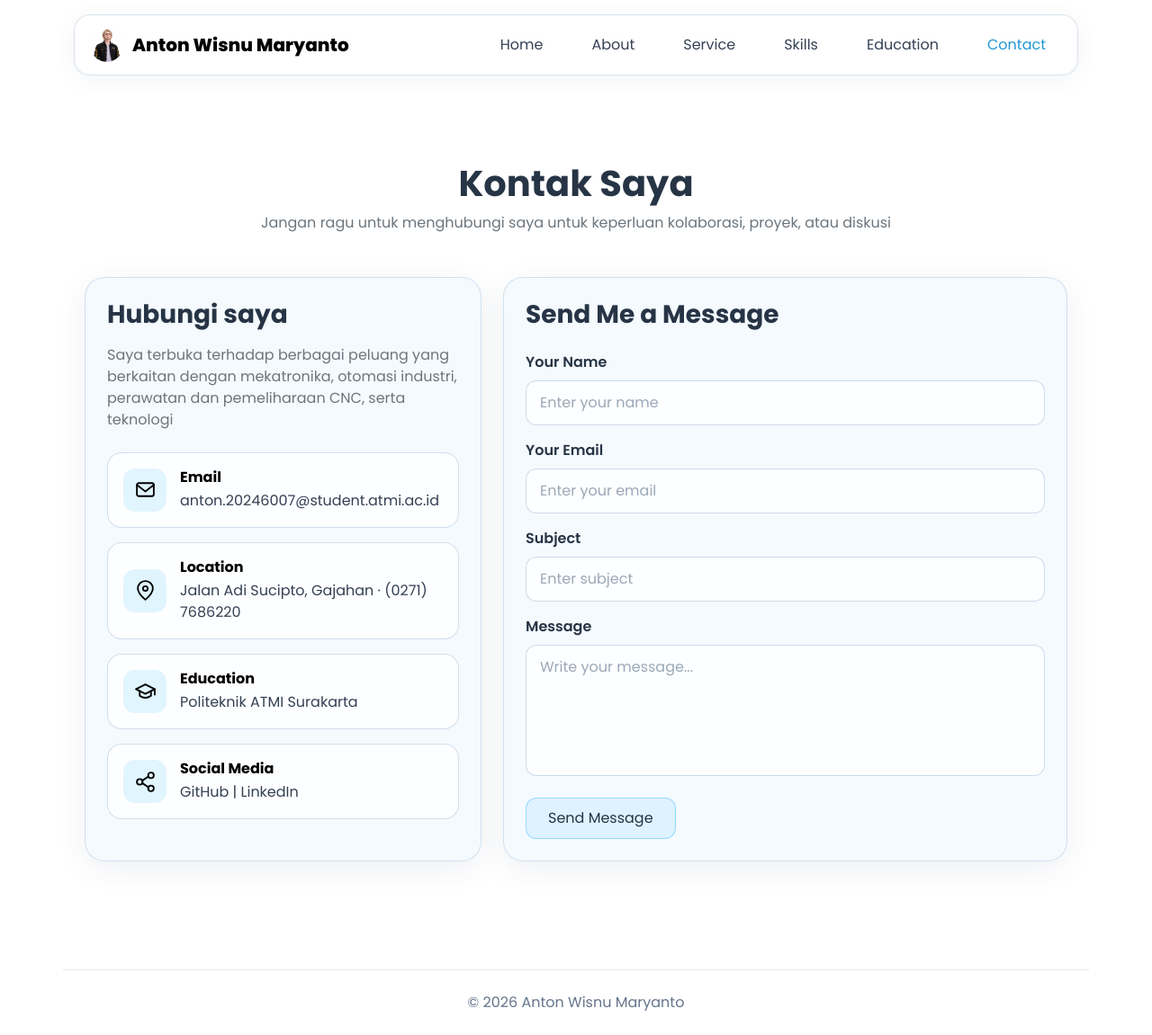
After one commit to Liebel27/Portofolio_Laravel_Anton, a Laravel app: page /contact in a window 1280 px wide. The commit adds this page. Shown: the whole page at 90% size. Run offline with Laravel 12, Linux system fonts and the light colour scheme; some libraries are stand-ins or nearby versions.

Commit message:
Update portfolio pages and contact design

```diff
--- a/resources/views/layouts/app.blade.php
+++ b/resources/views/layouts/app.blade.php
@@ -54,7 +54,7 @@
 
         /* BRAND */
         .navbar-brand {
-            color: #2196d2 !important;
+            color: #000000 !important;
             font-weight: 800;
             transition: color 0.3s ease;
         }
@@ -281,6 +281,16 @@
             }
 
         }
+        /* Sembunyikan scrollbar tanpa mematikan fungsi scroll */
+html {
+    scrollbar-width: none;
+    -ms-overflow-style: none;
+}
+
+html::-webkit-scrollbar,
+body::-webkit-scrollbar {
+    display: none;
+}
     </style>
 
     @stack('styles')
--- a/resources/views/pages/about.blade.php
+++ b/resources/views/pages/about.blade.php
@@ -8,7 +8,7 @@
 <section class="py-5">
 
     <div class="text-center mb-5">
-        <h1 class="display-4 fw-bold">           About <span class="text-blue">Me.</span>
+        <h1 class="display-4 fw-bold">  About Me
         </h1>
 
     <p class="text-secondary">
@@ -84,7 +84,7 @@
 
         <div class="text-center mb-4">
             <h2 class="fw-bold">
-                My <span class="text-blue">Interests</span>
+                My Interests
             </h2>
         </div>
 
--- /dev/null
+++ b/resources/views/pages/contact.blade.php
@@ -0,0 +1,322 @@
+@extends('layouts.app')
+
+@section('title', 'Contact | Anton Portfolio')
+
+@section('content')
+
+<section class="container py-5">
+
+    <!-- HEADER -->
+    <div class="text-center mb-5">
+        <h1 class="fw-bold mt-2">
+            Kontak Saya
+        </h1>
+
+        <p class="text-secondary">
+            Jangan ragu untuk menghubungi saya untuk keperluan kolaborasi, proyek, atau diskusi
+        </p>
+    </div>
+
+    <div class="row g-4">
+
+        <!-- CONTACT INFORMATION -->
+        <div class="col-lg-5">
+            <div class="glass-card p-4 h-100">
+
+                <h3 class="fw-bold mb-3">Hubungi saya</h3>
+
+                <p class="text-secondary mb-4">
+                    Saya terbuka terhadap berbagai peluang yang berkaitan dengan mekatronika, otomasi industri, perawatan dan pemeliharaan CNC, serta teknologi
+                </p>
+
+                <div class="d-flex flex-column gap-3">
+
+                    <!-- EMAIL -->
+                    <div class="contact-info-box">
+
+                        <div class="contact-icon">
+                            <svg viewBox="0 0 24 24" aria-hidden="true">
+                                <rect x="3" y="5" width="18" height="14" rx="2"/>
+                                <path d="m3 7 9 7 9-7"/>
+                            </svg>
+                        </div>
+
+                        <div class="contact-details">
+                            <h6>Email</h6>
+                            <p>anton.20246007@student.atmi.ac.id</p>
+                        </div>
+
+                    </div>
+
+                    <!-- LOCATION -->
+                    <div class="contact-info-box">
+
+                        <div class="contact-icon">
+                            <svg viewBox="0 0 24 24" aria-hidden="true">
+                                <path d="M20 10c0 5-8 12-8 12S4 15 4 10a8 8 0 1 1 16 0Z"/>
+                                <circle cx="12" cy="10" r="2.5"/>
+                            </svg>
+                        </div>
+
+                        <div class="contact-details">
+                            <h6>Location</h6>
+                            <p>Jalan Adi Sucipto, Gajahan · (0271) 7686220</p>
+                        </div>
+
+                    </div>
+
+                    <!-- EDUCATION -->
+                    <div class="contact-info-box">
+
+                        <div class="contact-icon">
+                            <svg viewBox="0 0 24 24" aria-hidden="true">
+                                <path d="m2 9 10-5 10 5-10 5L2 9Z"/>
+                                <path d="M6 11v5c4 3 8 3 12 0v-5"/>
+                                <path d="M22 9v6"/>
+                            </svg>
+                        </div>
+
+                        <div class="contact-details">
+                            <h6>Education</h6>
+                            <p>Politeknik ATMI Surakarta</p>
+                        </div>
+
+                    </div>
+
+                    <!-- SOCIAL MEDIA -->
+                    <div class="contact-info-box">
+
+                        <div class="contact-icon">
+                            <svg viewBox="0 0 24 24" aria-hidden="true">
+                                <circle cx="18" cy="5" r="3"/>
+                                <circle cx="6" cy="12" r="3"/>
+                                <circle cx="18" cy="19" r="3"/>
+                                <path d="m8.7 10.7 6.6-4.4M8.7 13.3l6.6 4.4"/>
+                            </svg>
+                        </div>
+
+                        <div class="contact-details">
+                            <h6>Social Media</h6>
+                            <p>GitHub | LinkedIn</p>
+                        </div>
+
+                    </div>
+
+                </div>
+            </div>
+        </div>
+
+
+        <!-- CONTACT FORM -->
+        <div class="col-lg-7">
+
+            <div class="glass-card p-4 h-100">
+
+                <h3 class="fw-bold mb-4">Send Me a Message</h3>
+
+                <form id="contactForm">
+
+                    <!-- NAME -->
+                    <div class="mb-3">
+                        <label class="form-label fw-semibold">
+                            Your Name
+                        </label>
+
+                        <input
+                            type="text"
+                            class="form-control"
+                            placeholder="Enter your name"
+                            required>
+                    </div>
+
+                    <!-- EMAIL -->
+                    <div class="mb-3">
+                        <label class="form-label fw-semibold">
+                            Your Email
+                        </label>
+
+                        <input
+                            type="email"
+                            class="form-control"
+                            placeholder="Enter your email"
+                            required>
+                    </div>
+
+                    <!-- SUBJECT -->
+                    <div class="mb-3">
+                        <label class="form-label fw-semibold">
+                            Subject
+                        </label>
+
+                        <input
+                            type="text"
+                            class="form-control"
+                            placeholder="Enter subject"
+                            required>
+                    </div>
+
+                    <!-- MESSAGE -->
+                    <div class="mb-4">
+                        <label class="form-label fw-semibold">
+                            Message
+                        </label>
+
+                        <textarea
+                            class="form-control"
+                            rows="5"
+                            placeholder="Write your message..."
+                            required></textarea>
+                    </div>
+
+                    <!-- BUTTON -->
+                    <button type="submit" class="btn-glass">
+                        Send Message
+                    </button>
+
+                </form>
+
+            </div>
+        </div>
+
+    </div>
+
+</section>
+
+
+<style>
+
+/* =====================================
+   CONTACT INFORMATION BOX
+===================================== */
+
+.contact-info-box {
+    display: flex;
+    align-items: center;
+    gap: 15px;
+
+    padding: 17px;
+
+    background: rgba(255, 255, 255, 0.75);
+    border: 1px solid rgba(190, 210, 230, 0.7);
+    border-radius: 16px;
+
+    transition: all 0.3s ease;
+}
+
+.contact-info-box:hover {
+    transform: translateY(-4px);
+
+    background: #ffffff;
+    border-color: #42bfff;
+
+    box-shadow: 0 8px 20px rgba(40, 130, 190, 0.12);
+}
+
+
+/* =====================================
+   ICON CONTAINER
+===================================== */
+
+.contact-icon {
+    width: 48px;
+    height: 48px;
+    min-width: 48px;
+
+    display: flex;
+    align-items: center;
+    justify-content: center;
+
+    background: rgba(66, 191, 255, 0.15);
+    color: #000000;
+
+    border-radius: 13px;
+}
+
+.contact-icon svg {
+    width: 25px;
+    height: 25px;
+
+    fill: none;
+    stroke: currentColor;
+
+    stroke-width: 1.8;
+    stroke-linecap: round;
+    stroke-linejoin: round;
+}
+
+
+/* =====================================
+   CONTACT TEXT
+===================================== */
+
+.contact-details {
+    flex: 1;
+}
+
+.contact-details h6 {
+    color: #000000;
+    font-weight: 700;
+    margin-bottom: 5px;
+}
+
+.contact-details p {
+    color: #344054;
+    margin-bottom: 0;
+}
+
+
+/* =====================================
+   CONTACT FORM
+===================================== */
+
+.form-control {
+    border: 1px solid rgba(190, 210, 230, 0.8);
+    border-radius: 12px;
+
+    padding: 12px 15px;
+
+    background: rgba(255, 255, 255, 0.8);
+    color: #263445;
+}
+
+.form-control:focus {
+    border-color: #42bfff;
+
+    box-shadow: 0 0 0 0.2rem rgba(66, 191, 255, 0.15);
+}
+
+.form-control::placeholder {
+    color: #9aa8b8;
+}
+
+textarea {
+    resize: none;
+}
+
+
+/* =====================================
+   RESPONSIVE
+===================================== */
+
+@media (max-width: 768px) {
+
+    .contact-info-box {
+        padding: 14px;
+    }
+
+    .contact-icon {
+        width: 44px;
+        height: 44px;
+        min-width: 44px;
+    }
+
+    .contact-icon svg {
+        width: 23px;
+        height: 23px;
+    }
+
+}
+
+</style>
+
+@endsection
--- a/resources/views/pages/home.blade.php
+++ b/resources/views/pages/home.blade.php
@@ -14,11 +14,11 @@
 
         <div class="glass-card p-4 p-md-5">
 
-            <p class="text-blue fw-semibold mb-2">
+            <p>
                 Selamat datang di portofolio saya!
             </p>
 <h1 class="display-4 fw-bold mb-3">
-    Hello, I'm <br><span class="text-blue">Anton Wisnu M</span>
+    Hello, Saya <br>Anton Wisnu M
 </h1>
 
             <h4 class="mb-4">
@@ -105,7 +105,7 @@
         data-bs-toggle="modal"
         data-bs-target="#profileModal">
 
-        View Profile Popup
+        View Profile
 
     </button>
 
--- a/resources/views/pages/service.blade.php
+++ b/resources/views/pages/service.blade.php
@@ -10,7 +10,7 @@
         <!-- PAGE HEADER -->
         <div class="text-center mb-4">
             <h1 class="display-4 fw-bold">
-                My <span class="text-blue">Services.</span>
+                My Services
             </h1>
 
             <p class="text-secondary">
@@ -174,7 +174,7 @@
         <div class="glass-card p-4 p-md-5 text-center mt-5">
 
             <h3 class="fw-bold mb-3">
-                Continuous <span class="text-blue">Learning.</span>
+                Continuous Learning
             </h3>
 
             <p class="text-secondary mb-0">
```
Also changed, not shown: resources/views/pages/education.blade.php (+6 -6 lines), resources/views/pages/skills.blade.php (+9 -9 lines).
